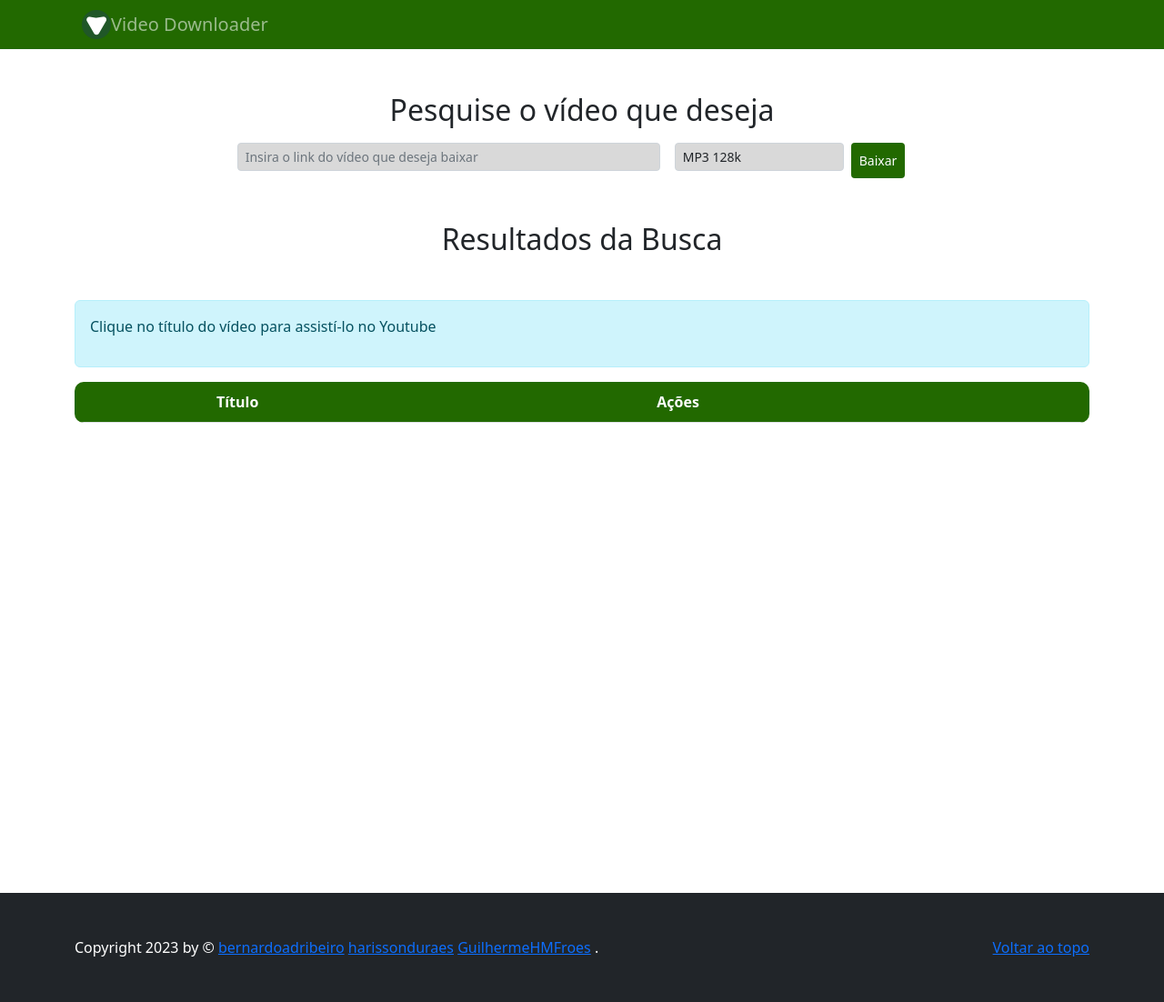
After one commit to GuilhermeHMFroes/VideoDownloader, a Django app: template config/templates/resultado-da-busca.html in a window 1280 px wide. The commit adds this page. Shown: the whole page at 91% size. Run offline with Django 4.2, Linux system fonts and the light colour scheme; the template is opened without the code that fills it, so the values that code supplies are empty.

Commit message:
feat: implementa busca de videos

```diff
--- a/config/templates/base.html
+++ b/config/templates/base.html
@@ -127,10 +127,10 @@
             <p class="float-end mb-1">
                 <a href="#">Voltar ao topo</a>
             </p>
-            <p style="text-align: left; font-style: italic;">
+            {% comment %} <p style="text-align: left; font-style: italic;">
                 Se quer ver como essa aplicação foi desenvolvida, confira o
                 <a href="https://github.com/GuilhermeHMFroes/VideoDownloader" target="_blank"> repositório no Github</a>.
-            </p>
+            </p> {% endcomment %}
 
             Copyright 2023 by &copy;
             <a href="https://github.com/bernardoadribeiro" target="_blank">bernardoadribeiro</a>
--- /dev/null
+++ b/config/templates/resultado-da-busca.html
@@ -0,0 +1,85 @@
+{% extends 'base.html' %}
+
+{% block page_title %} Video Downloader {% endblock %}
+
+{% block page_content %}
+
+<div class="container">
+
+    <div class="text-center mt-5">
+        <!-- Formulario de Busca -->
+        <h2>Pesquise o vídeo que deseja</h2>
+        <form async method="POST" class="d-flex justify-content-center mt-3">
+            {% csrf_token %}
+            <div class="col-sm-8 col-md-6 col-lg-5">
+                <input class="form-control form-control-sm mb-2" type="text" placeholder="Insira o link do vídeo que deseja baixar" aria-label="Pesquisar" name="video_url" required>
+            </div>
+            <div class="col-sm-8 col-md-6 col-lg-2">
+                <select class="form-select form-select-sm mb-2 mx-3" aria-label="Selecione o formato" name="formato" required>
+                    <option selected>Selecione o formato</option>
+                    <option value="mp3" selected> MP3 128k</option>
+                    <option value="mp4"> MP4 </option>
+                    <!--
+                    <option value="mp4-720p">MP4 720p</option>
+                    <option value="mp4-480p">MP4 480p</option>
+                    -->
+                </select>
+            </div>
+            <button class="btn btn-custom btn-sm mx-4" type="submit" onclick="dataLayer.push({'event': 'download-btn'});">Baixar</button>
+        </form>
+        <!-- Fim Formulario de Busca -->
+    </div>
+
+
+    <div class="text-center mt-5 ">
+        <h2>Resultados da Busca</h2>
+    </div>
+
+    <div class="mt-5 ">
+        <div class="alert alert-info">
+            <p class=""> Clique no título do vídeo para assistí-lo no Youtube</p>
+        </div>
+        <table class="table table-rounded table-sm  mx-auto " style="max-width: 100%;">
+            <thead>
+                <tr style="background-color: #226900; color: white;">
+                    <th>{% comment %}Capa{% endcomment %}</th>
+                    <th>Título</th>
+                    {% comment %} <th>Autor</th> {% endcomment %}
+                    <th>Ações</th> <!-- Coluna vazia para o botão "Baixar Novamente" -->
+                </tr>
+            </thead>
+            <tbody>
+                <!-- Exemplo de uma linha da tabela -->
+                {% for video in results %}
+                <tr>
+                    <td>
+                        <img src="{{ video.thumbnail_url }}" width="254px" class="thumbnail img-fluid">
+                    </td>
+                    <td>
+                        <a href="{{ video.video_url }}" target="_blank"> <strong>{{ video.title }}</strong> </a> <br>
+                        <p> <strong>Autor:</strong> {{ video.author }} </p>
+                    </td>
+                    <td>
+                        <form method="post" action="{% url 'index' %}">
+                            {% csrf_token %}
+                            <input type="hidden" name="video_url" value="{{ video.video_url }}">
+                            <select class="form-select form-select-md mb-3 mx-6" aria-label="Selecione o formato" name="formato" required>
+                                <option selected>Selecione o formato</option>
+                                <option value="mp3" selected> MP3 128k</option>
+                                <option value="mp4"> MP4 </option>
+                                <!--
+                                <option value="mp4-720p">MP4 720p</option>
+                                <option value="mp4-480p">MP4 480p</option>
+                                -->
+                            </select>
+                            <button class="btn btn-custom btn-md mb-3 mx-6" type="submit">Baixar</button>
+                        </form>
+                    </td>
+                </tr>
+                {% endfor %}
+            </tbody>
+        </table>
+    </div>
+</div>
+
+{% endblock %}
```
Also changed, not shown: config/templates/index.html (+5 -3 lines), config/templates/meus-downloads.html (deleted, +0 -55 lines), video/search.py (added, +31 -0 lines), video/views.py (+17 -39 lines).
